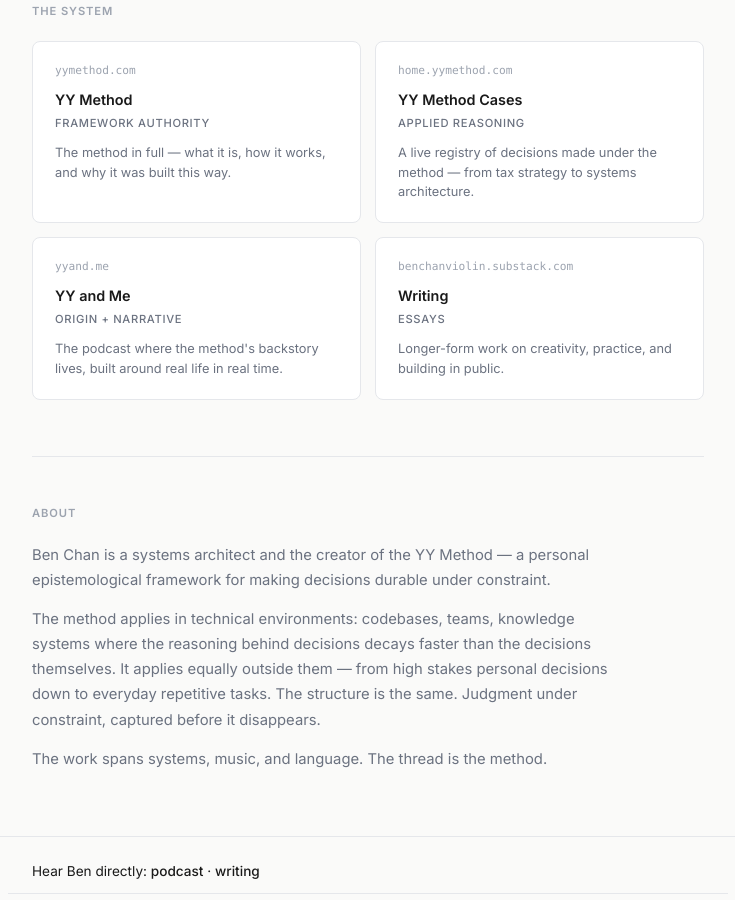
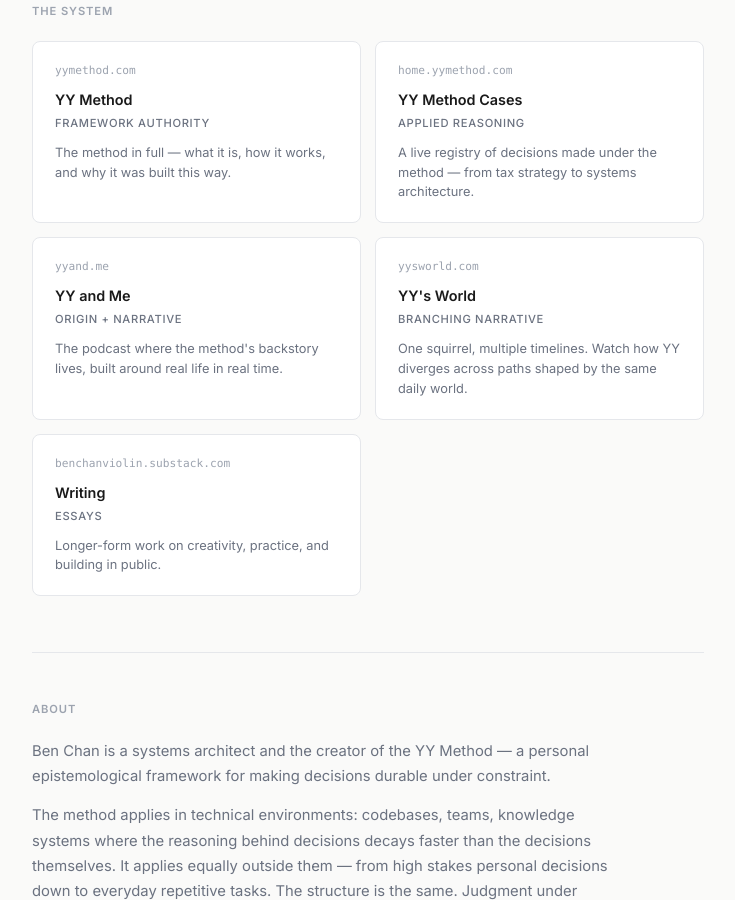
Before and after one commit to benchantech/blog, a Jekyll site: the page built from index.md, in a window 1280 px wide and 900 px high, scrolled down 409 px. Shown: the whole window, without its empty margins (272-1007 px from the left). Built offline with Jekyll 4.4.1, drawn with Linux system fonts in a browser that asks for light colours.

Commit message:
add yysworld to sameAs and homepage system grid
Co-Authored-By: Claude Sonnet 4.6 <noreply@anthropic.com>

```diff
--- a/_includes/head-custom.html
+++ b/_includes/head-custom.html
@@ -25,6 +25,7 @@
     "https://yymethod.com",
     "https://home.yymethod.com",
     "https://yyand.me",
+    "https://yysworld.com",
     "https://www.youtube.com/@benchanviolin",
     "https://benchanviolin.substack.com"
   ],
--- a/index.md
+++ b/index.md
@@ -35,6 +35,13 @@ description: Ben Chan is an engineer and the creator of the YY Method — a fram
       <div class="card-desc">The podcast where the method's backstory lives, built around real life in real time.</div>
     </a>
 
+    <a class="card" href="https://yysworld.com" target="_blank" rel="noopener noreferrer">
+      <div class="card-domain">yysworld.com</div>
+      <div class="card-title">YY's World</div>
+      <div class="card-role">Branching narrative</div>
+      <div class="card-desc">One squirrel, multiple timelines. Watch how YY diverges across paths shaped by the same daily world.</div>
+    </a>
+
     <a class="card" href="https://benchanviolin.substack.com" target="_blank" rel="noopener noreferrer">
       <div class="card-domain">benchanviolin.substack.com</div>
       <div class="card-title">Writing</div>
```
